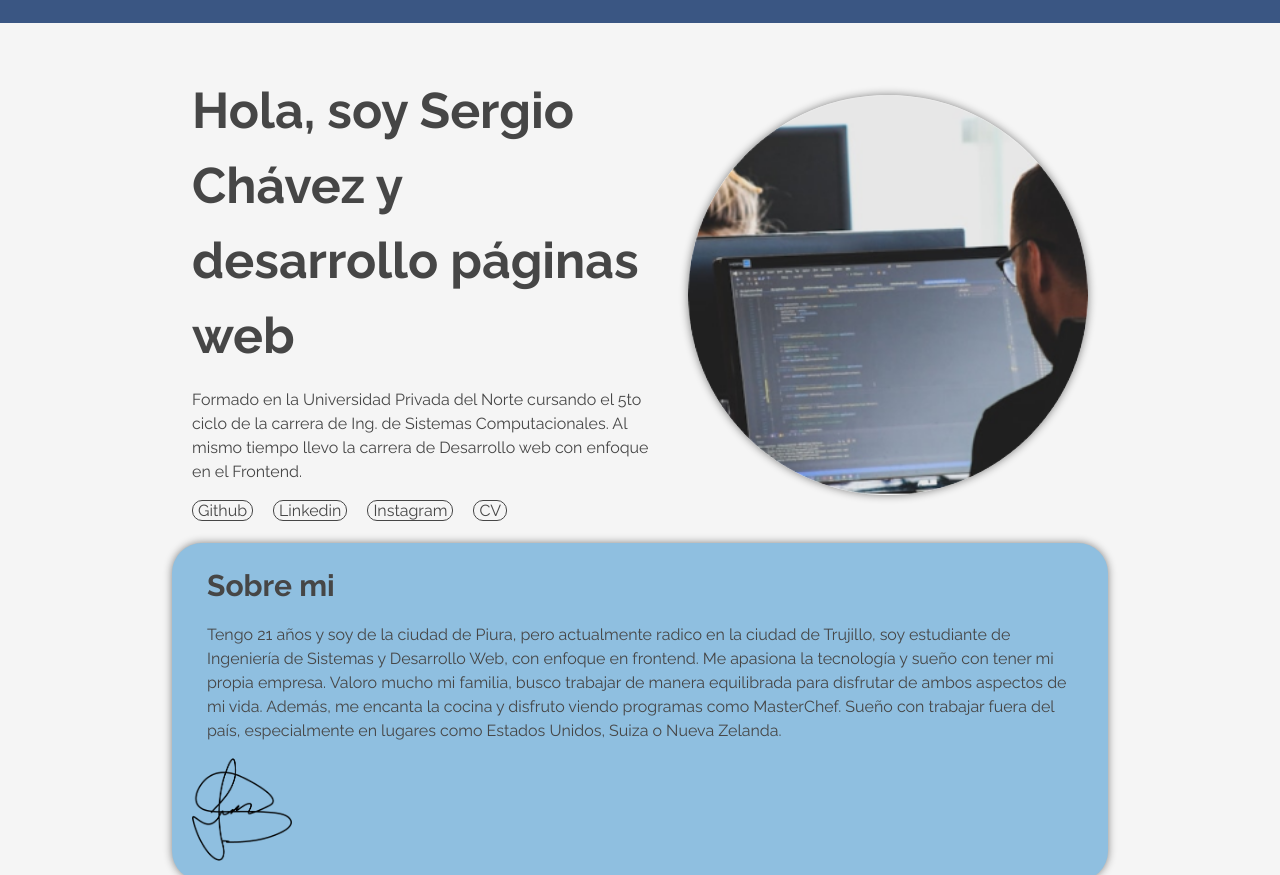
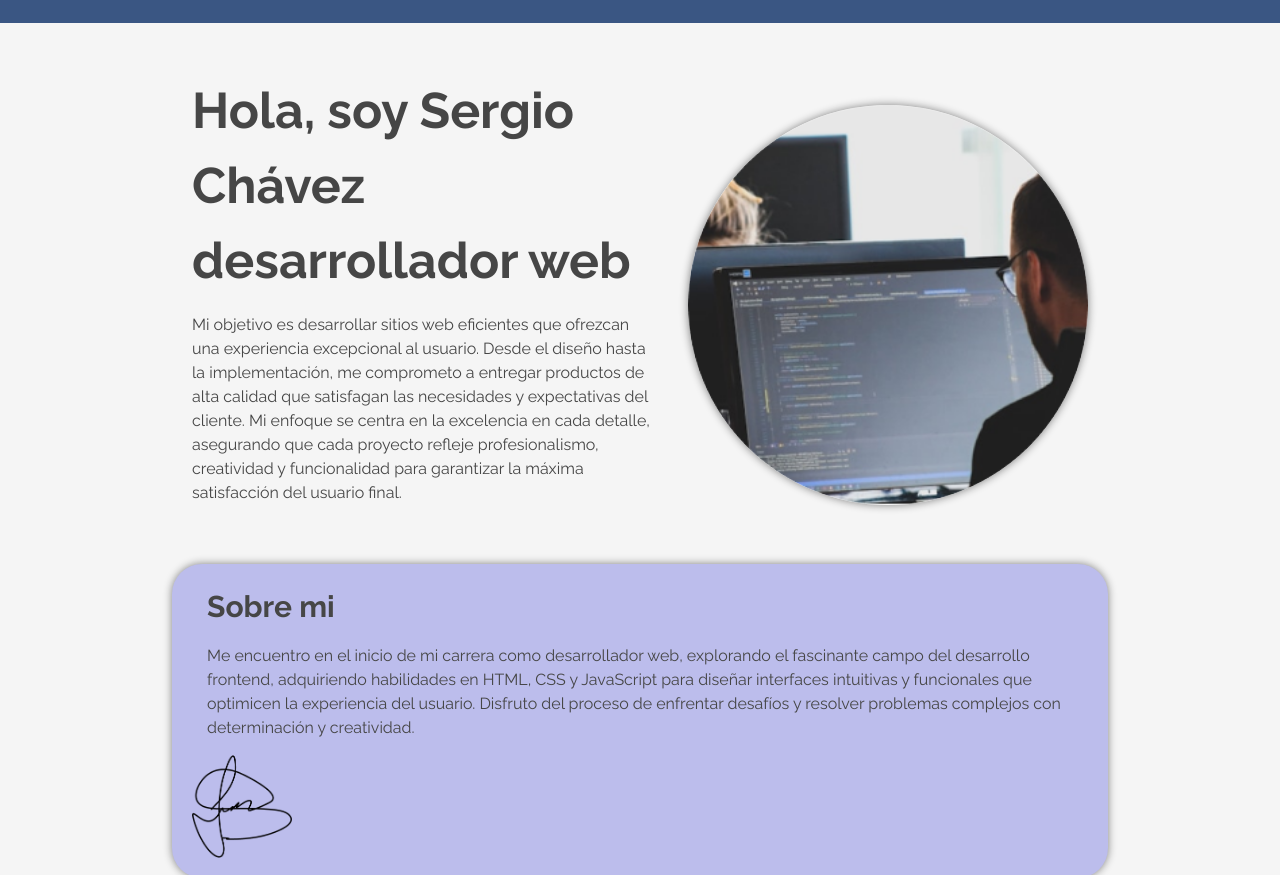
Before and after one commit to Sergardo12/Portafolio, a plain HTML site: page index.html in a window 1280 px wide. Shown: the part 77-952 px from the top of the page. Drawn offline with Linux system fonts and the light colour scheme; some icons are missing.

Commit message:
Actualizacion de color, párrafos en sobre mi, y perfil, cambio de iconos en las redes.

```diff
--- a/index.html
+++ b/index.html
@@ -35,24 +35,21 @@
     <main>
         <section class="perfil">
             <div class="presentacion">
-                <h2 class="perfil-presentaciom-nombre">Hola, soy Sergio Chávez y desarrollo páginas web</h2>
+                <h2 class="perfil-presentaciom-nombre">Hola, soy Sergio Chávez desarrollador web</h2>
                 <p class="perfil-presentaciom-p">
-                    Formado en la Universidad Privada del Norte cursando el 5to ciclo de la carrera de Ing. de
-                    Sistemas Computacionales.
-                    Al mismo tiempo llevo la carrera de Desarrollo web con enfoque en el Frontend.
+                    Mi objetivo es desarrollar sitios web eficientes que ofrezcan una experiencia excepcional al usuario. Desde el diseño hasta la implementación, me comprometo a entregar productos de alta calidad que satisfagan las necesidades y expectativas del cliente. Mi enfoque se centra en la excelencia en cada detalle, asegurando que cada proyecto refleje profesionalismo, creatividad y funcionalidad para garantizar la máxima satisfacción del usuario final.
+
                 </p>
                 <div>
                     <ul class="redes">
-                        <li class="redes-item"><a href="https://github.com/Sergardo12">Github <span
-                                    class="jam jam-arrow-up-right"></span></a> </li>
+                        <li class="redes-item"><a href="https://github.com/Sergardo12"><span
+                                    class="jam jam-github"></span></a> </li>
                         <li class="redes-item"><a
-                                href="https://www.linkedin.com/in/sergio-ch%C3%A1vez-ju%C3%A1rez/">Linkedin <span
-                                    class="jam jam-arrow-up-right"></span></a></li>
+                                href="https://www.linkedin.com/in/sergio-ch%C3%A1vez-ju%C3%A1rez/"><span
+                                    class="jam jam-linkedin"></span></a></li>
                         <li class="redes-item"><a
-                                href="https://www.instagram.com/cj12xd?utm_source=qr&igsh=NzVkM2cyNGp2dDFl">Instagram
-                                <span class="jam jam-arrow-up-right"></span></a></li>
-                        <li class="redes-item"><a href="">CV<span class="jam jam-arrow-up-right"></span></a>
-                        </li>
+                                href="https://www.instagram.com/cj12xd?utm_source=qr&igsh=NzVkM2cyNGp2dDFl">
+                                <span class="jam jam-instagram"></span></a></li>
                     </ul>
                 </div>
             </div>
@@ -65,11 +62,7 @@
             <div class="about-formi">
                 <h3 class="about-formi-h3">Sobre mi</h3>
                 <p>
-                    Tengo 21 años y soy de la ciudad de Piura, pero actualmente radico en la ciudad de Trujillo, soy estudiante de Ingeniería de Sistemas y Desarrollo Web, con
-                    enfoque en frontend. Me apasiona la tecnología y sueño con tener mi propia empresa. Valoro mucho
-                    mi familia, busco trabajar de manera equilibrada para disfrutar de ambos aspectos de mi vida.
-                    Además, me encanta la cocina y disfruto viendo programas como MasterChef. Sueño con trabajar fuera
-                    del país, especialmente en lugares como Estados Unidos, Suiza o Nueva Zelanda.
+                    Me encuentro en el inicio de mi carrera como desarrollador web, explorando el fascinante campo del desarrollo frontend, adquiriendo habilidades en HTML, CSS y JavaScript para diseñar interfaces intuitivas y funcionales que optimicen la experiencia del usuario. Disfruto del proceso de enfrentar desafíos y resolver problemas complejos con determinación y creatividad.
                 </p>
 
             </div>
--- a/styles/about.css
+++ b/styles/about.css
@@ -2,7 +2,7 @@
     display: flex;
     flex-direction: column;
     margin-top: 20px;
-    background-color: #8FBFE0;
+    background-color: #bcbdec;
     width: 70%;
     border-radius: 30px;
     padding: 20px;
--- a/styles/profile.css
+++ b/styles/profile.css
@@ -29,9 +29,6 @@
 
 .redes-item a {
     color: #464646;
-    border: 1px solid #464646;
-    border-radius: 10px;
-    width: 100%;
     padding: 0 5px;
     transition: all 0.3s ease;
 }
```
